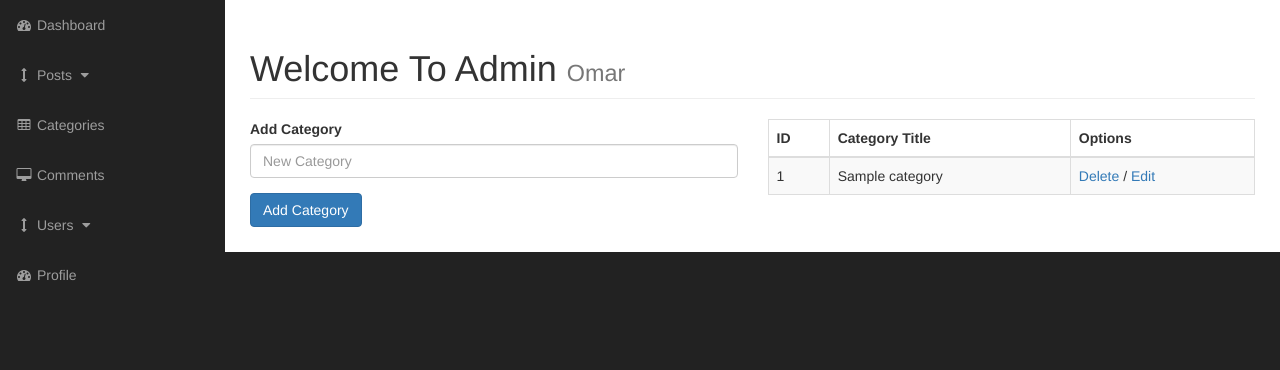
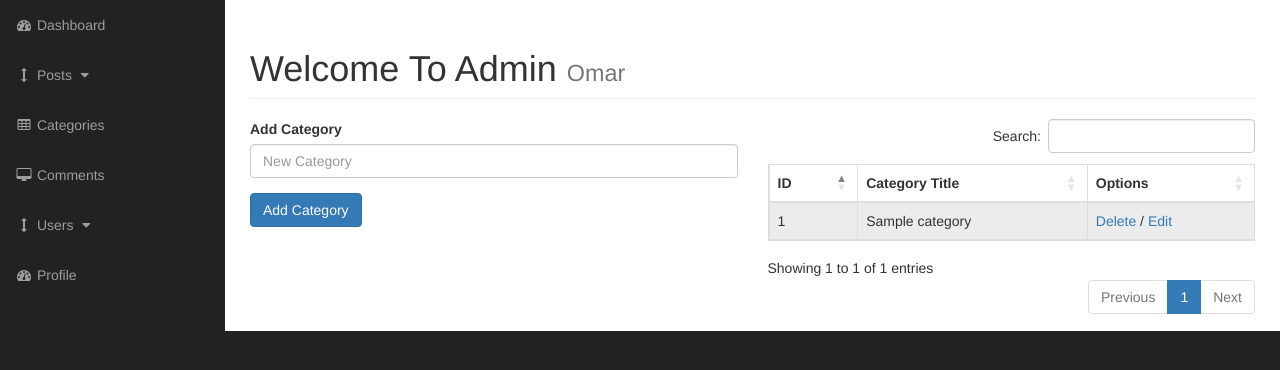
Before and after one commit to MrTuffaha/news_blog, a PHP site: page /udemy_blog/admin/categories.php in a window 1280 px wide. Shown: the part 51-421 px from the top of the page. Run offline with PHP 8.4, Linux system fonts and the light colour scheme; the visitor is signed in with stand-in values (Sample User, id 1); tables that the repository leaves empty or names only in its code hold one stand-in row (values such as "Sample post"); some libraries are stand-ins or nearby versions.

Commit message:
-add datatables plugin for better support for tables

```diff
--- a/admin/includes/footer.php
+++ b/admin/includes/footer.php
@@ -17,6 +17,48 @@ crossorigin="anonymous"></script>
 <!-- Bootstrap Core JavaScript -->
 <script src="js/bootstrap.min.js"></script>
 
+<!--datatables-->
+<script type="text/javascript" src="https://cdn.datatables.net/1.10.15/js/jquery.dataTables.min.js"></script>
+<script type="text/javascript" src="https://cdn.datatables.net/1.10.15/js/dataTables.bootstrap.min.js"></script>
+<script type="text/javascript" src="https://cdn.datatables.net/buttons/1.3.1/js/dataTables.buttons.min.js"></script>
+<script type="text/javascript" src="https://cdn.datatables.net/buttons/1.3.1/js/buttons.bootstrap.min.js"></script>
+
+<script type="text/javascript" src="https://cdnjs.cloudflare.com/ajax/libs/jszip/3.1.3/jszip.min.js"></script>
+<script type="text/javascript" src="https://cdn.datatables.net/buttons/1.3.1/js/buttons.colVis.min.js"></script>
+<script type="text/javascript" src="https://cdn.datatables.net/buttons/1.3.1/js/buttons.flash.min.js"></script>
+<script type="text/javascript" src="https://cdn.datatables.net/buttons/1.3.1/js/buttons.print.min.js"></script>
+
+
+
+<script>
+
+    $(document).ready(function () {
+        $('#myTable').DataTable({
+            dom: 'Bfrtip',
+            buttons: [
+                'pageLength',
+                {
+                    extend: 'excel',
+                    exportOptions: {
+                        columns: ':visible'
+                    }
+                },
+                {
+                    extend: 'print',
+                    exportOptions: {
+                        columns: ':visible'
+                    }
+                },
+                {
+                    extend: 'pdf',
+                    exportOptions: {
+                        columns: ':visible'
+                    }
+                },'colvis'
+
+            ]});
+    });
+</script>
 </body>
 
 </html>
--- a/admin/includes/header.php
+++ b/admin/includes/header.php
@@ -24,6 +24,7 @@ if (isset($_SESSION['role'])) {
 
         <title>SB Admin - Bootstrap Admin Template</title>
 
+
         <!-- Bootstrap Core CSS -->
         <link href="css/bootstrap.min.css" rel="stylesheet">
 
@@ -41,6 +42,12 @@ if (isset($_SESSION['role'])) {
         <![endif]-->
 
 
+        <!--datatables-->
+        <link rel="stylesheet" type="text/css" href="https://cdn.datatables.net/1.10.15/css/dataTables.bootstrap.min.css"/>
+        <link rel="stylesheet" type="text/css" href="https://cdn.datatables.net/buttons/1.3.1/css/buttons.bootstrap.min.css"/>
+
+
+
     </head>
 
     <body>
```
